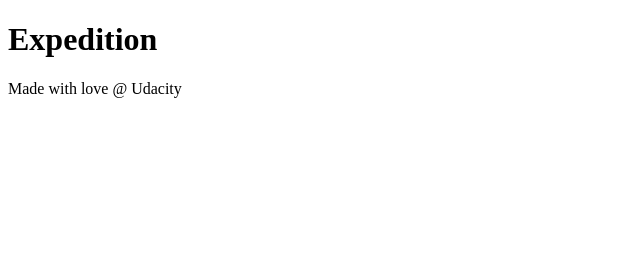
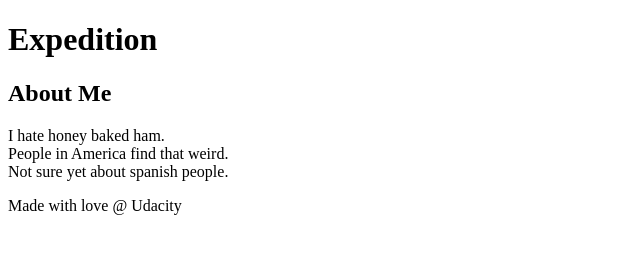
Before and after one commit to ZTsquared/Temporary-repo, a plain HTML site: page index.html in a window 1280 px wide. Shown: the whole page, without its empty margins (0-640 px from the left). Drawn offline with Linux system fonts and the light colour scheme.

Commit message:
introduce About Me sidebar

```diff
--- a/index.html
+++ b/index.html
@@ -18,6 +18,11 @@
         </main>
     </div>
 
+    <aside>
+        <h2>About Me</h2>
+        <p>I hate honey baked ham.<br>People in America find that weird.<br>Not sure yet about spanish people.</p>
+    </aside>
+
     <footer>
         Made with love @ Udacity
     </footer>
```
